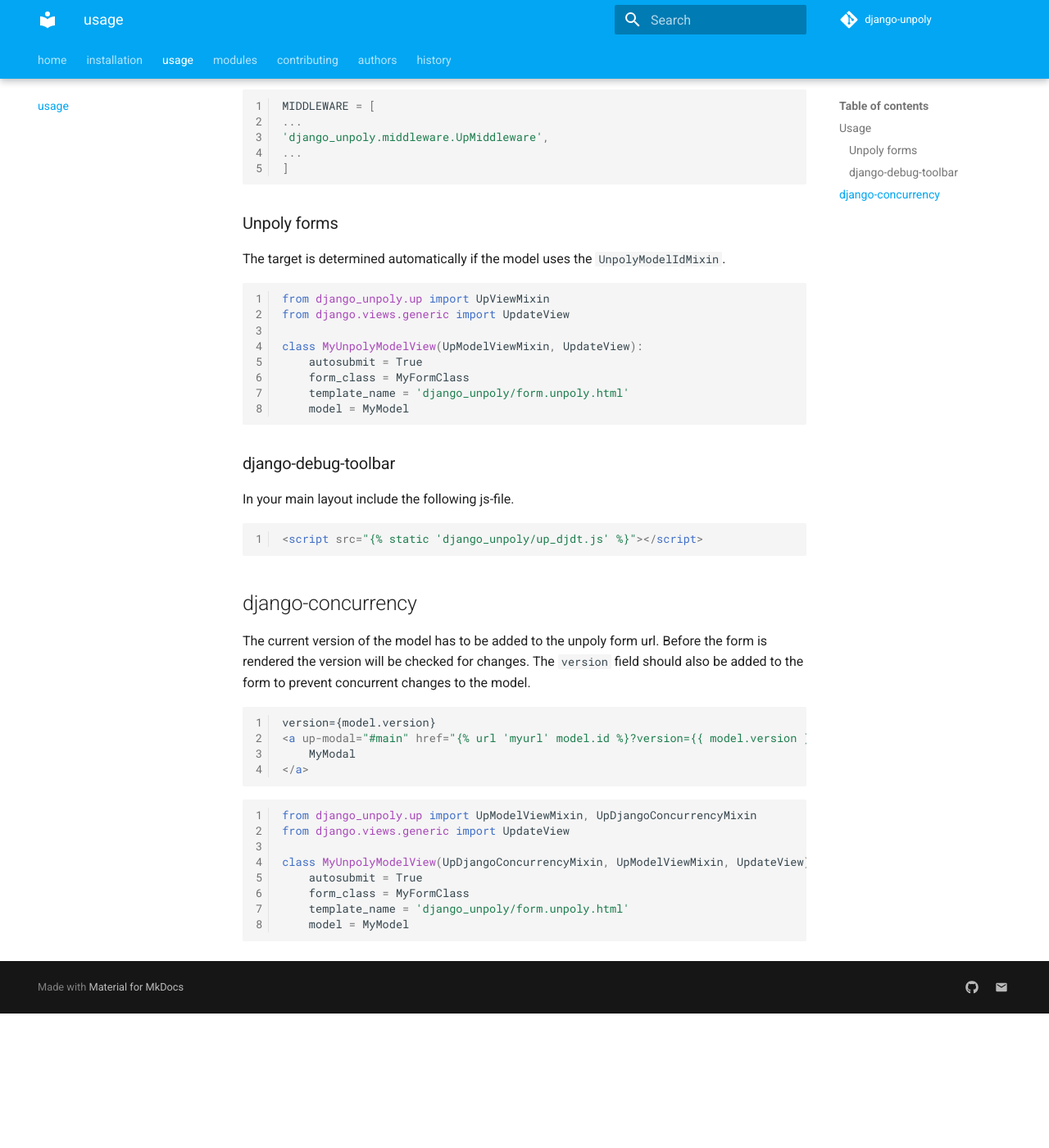
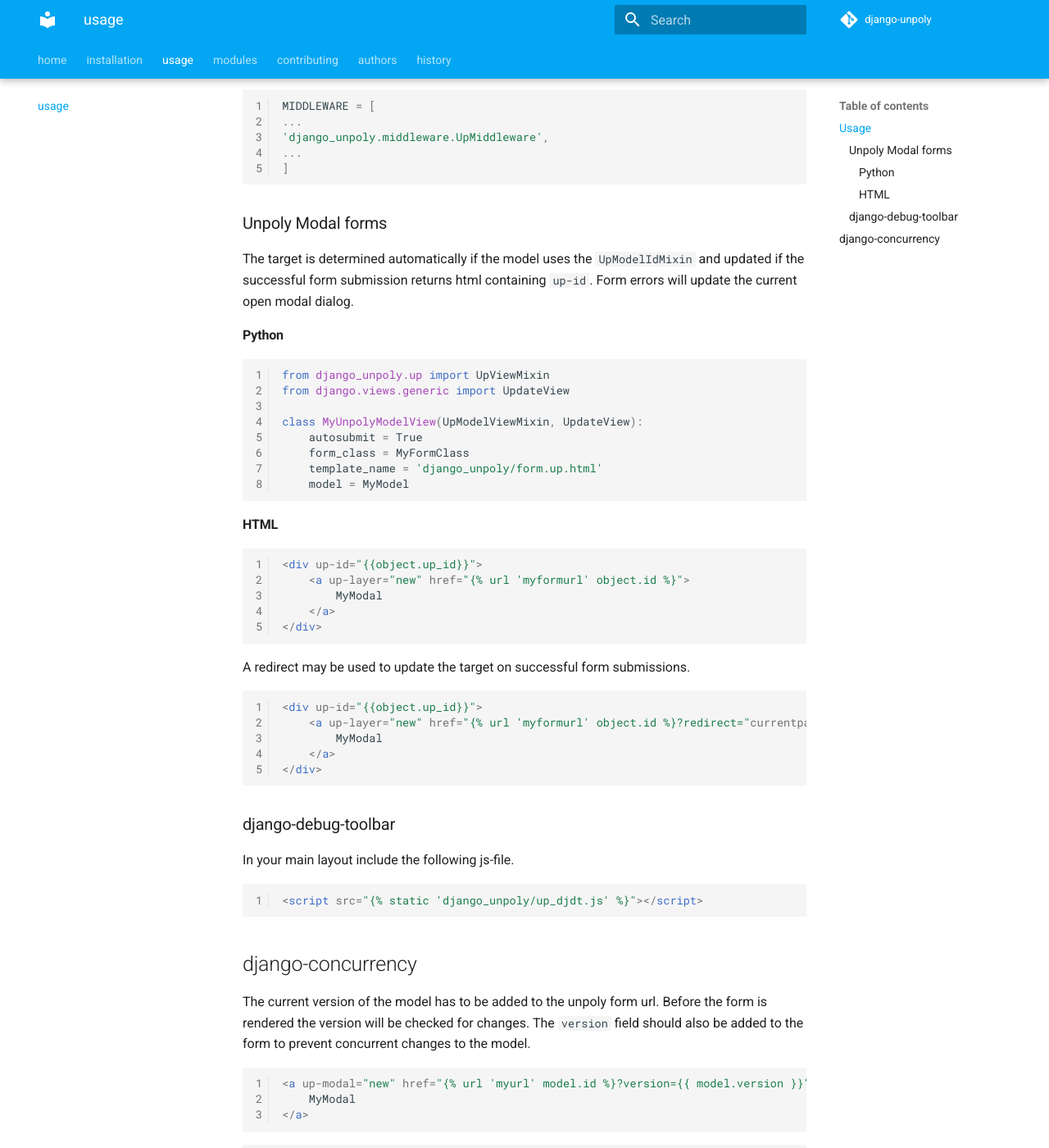
Before and after one commit to jwaschkau/django-unpoly, an MkDocs documentation site: the page built from docs/usage.md, in a window 1280 px wide and 1400 px high, scrolled down 211 px. Shown: the whole window at 82% size. Built offline with MkDocs 1.6.1 and Material for MkDocs 9.7.7, drawn with Linux system fonts in a browser that asks for light colours; comment, search, counter and statistics services are not loaded; before the commit the page ends 1447 px from its top, so only the background shows below that.

Commit message:
Renamed UnpolyXXX classes to UpXXX and update to Unpoly 2

````diff
--- a/docs/usage.md
+++ b/docs/usage.md
@@ -10,9 +10,13 @@
 ]
 ```
 
-## Unpoly forms
+## Unpoly Modal forms
 
-The target is determined automatically if the model uses the `UnpolyModelIdMixin`.
+The target is determined automatically if the model uses the `UpModelIdMixin` and updated
+if the successful form submission returns html containing `up-id`. Form errors will update
+the current open modal dialog.
+
+### Python
 
 ```python
 from django_unpoly.up import UpViewMixin
@@ -21,8 +25,28 @@
 class MyUnpolyModelView(UpModelViewMixin, UpdateView):
     autosubmit = True
     form_class = MyFormClass
-    template_name = 'django_unpoly/form.unpoly.html'
+    template_name = 'django_unpoly/form.up.html'
     model = MyModel
+```
+
+### HTML
+
+```html
+<div up-id="{{object.up_id}}">
+    <a up-layer="new" href="{% url 'myformurl' object.id %}">
+        MyModal
+    </a>
+</div>
+```
+
+A redirect may be used to update the target on successful form submissions.
+
+```html
+<div up-id="{{object.up_id}}">
+    <a up-layer="new" href="{% url 'myformurl' object.id %}?redirect="currentpage">
+        MyModal
+    </a>
+</div>
 ```
 
 ## django-debug-toolbar
@@ -39,8 +63,7 @@
 concurrent changes to the model.
 
 ```html
-version={model.version}
-<a up-modal="#main" href="{% url 'myurl' model.id %}?version={{ model.version }}">
+<a up-modal="new" href="{% url 'myurl' model.id %}?version={{ model.version }}">
     MyModal
 </a>
 ```
````
Also changed, not shown: README.md (+3 -3 lines), django_unpoly/static/up/django_unpoly.js (deleted, +0 -7 lines), 4 other files.
